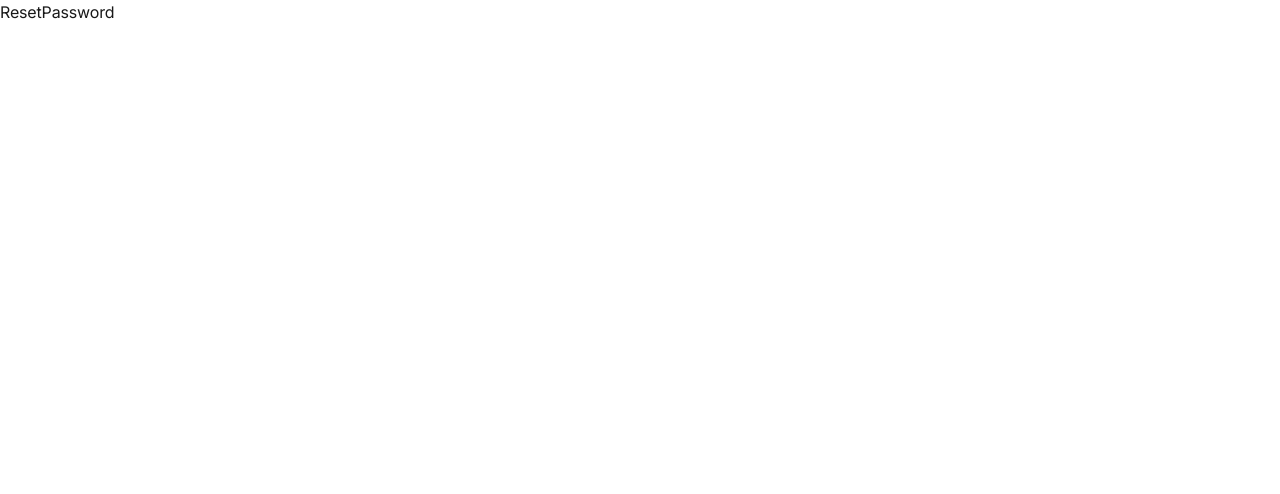
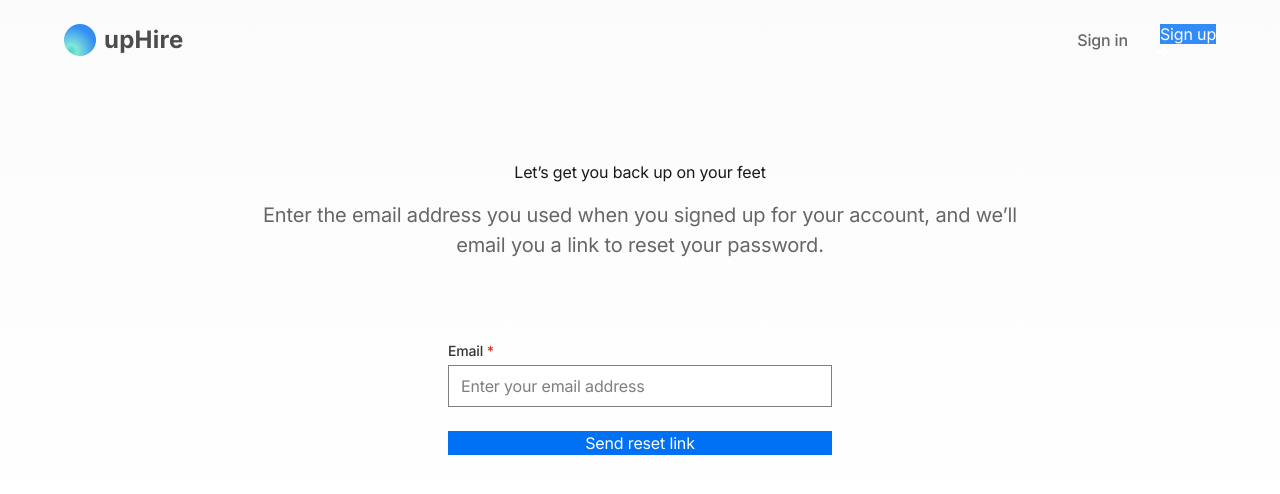
Before and after one commit to hadissulejmani/uphire-landing-page, a React (Create React App) app: page /reset-password in a window 1280 px wide. Shown: the top 494 px of the page. Built offline with nearby package versions, Linux system fonts and the light colour scheme.

Commit message:
restore password page

```diff
--- a/src/pages/ResetPassword.js
+++ b/src/pages/ResetPassword.js
@@ -1,5 +1,62 @@
+import React from "react";
+
+import Header from "../partials/Header";
+
 const ResetPassword = () => {
-  return <div>ResetPassword</div>;
+  return (
+    <div className="flex flex-col min-h-screen overflow-hidden">
+      {/*  Site header */}
+      <Header />
+
+      {/*  Page content */}
+      <main className="flex-grow">
+        <section className="bg-gradient-to-b from-gray-100 to-white">
+          <div className="max-w-6xl mx-auto px-4 sm:px-6">
+            <div className="pt-32 pb-12 md:pt-40 md:pb-20">
+              {/* Page header */}
+              <div className="max-w-3xl mx-auto text-center pb-12 md:pb-20">
+                <h1 className="h1 mb-4">Let’s get you back up on your feet</h1>
+                <p className="text-xl text-gray-600">
+                  Enter the email address you used when you signed up for your
+                  account, and we’ll email you a link to reset your password.
+                </p>
+              </div>
+
+              {/* Form */}
+              <div className="max-w-sm mx-auto">
+                <form>
+                  <div className="flex flex-wrap -mx-3 mb-4">
+                    <div className="w-full px-3">
+                      <label
+                        className="block text-gray-800 text-sm font-medium mb-1"
+                        htmlFor="email"
+                      >
+                        Email <span className="text-red-600">*</span>
+                      </label>
+                      <input
+                        id="email"
+                        type="email"
+                        className="form-input w-full text-gray-800"
+                        placeholder="Enter your email address"
+                        required
+                      />
+                    </div>
+                  </div>
+                  <div className="flex flex-wrap -mx-3 mt-6">
+                    <div className="w-full px-3">
+                      <button className="btn text-white bg-blue-600 hover:bg-blue-700 w-full">
+                        Send reset link
+                      </button>
+                    </div>
+                  </div>
+                </form>
+              </div>
+            </div>
+          </div>
+        </section>
+      </main>
+    </div>
+  );
 };
 
 export default ResetPassword;
```
